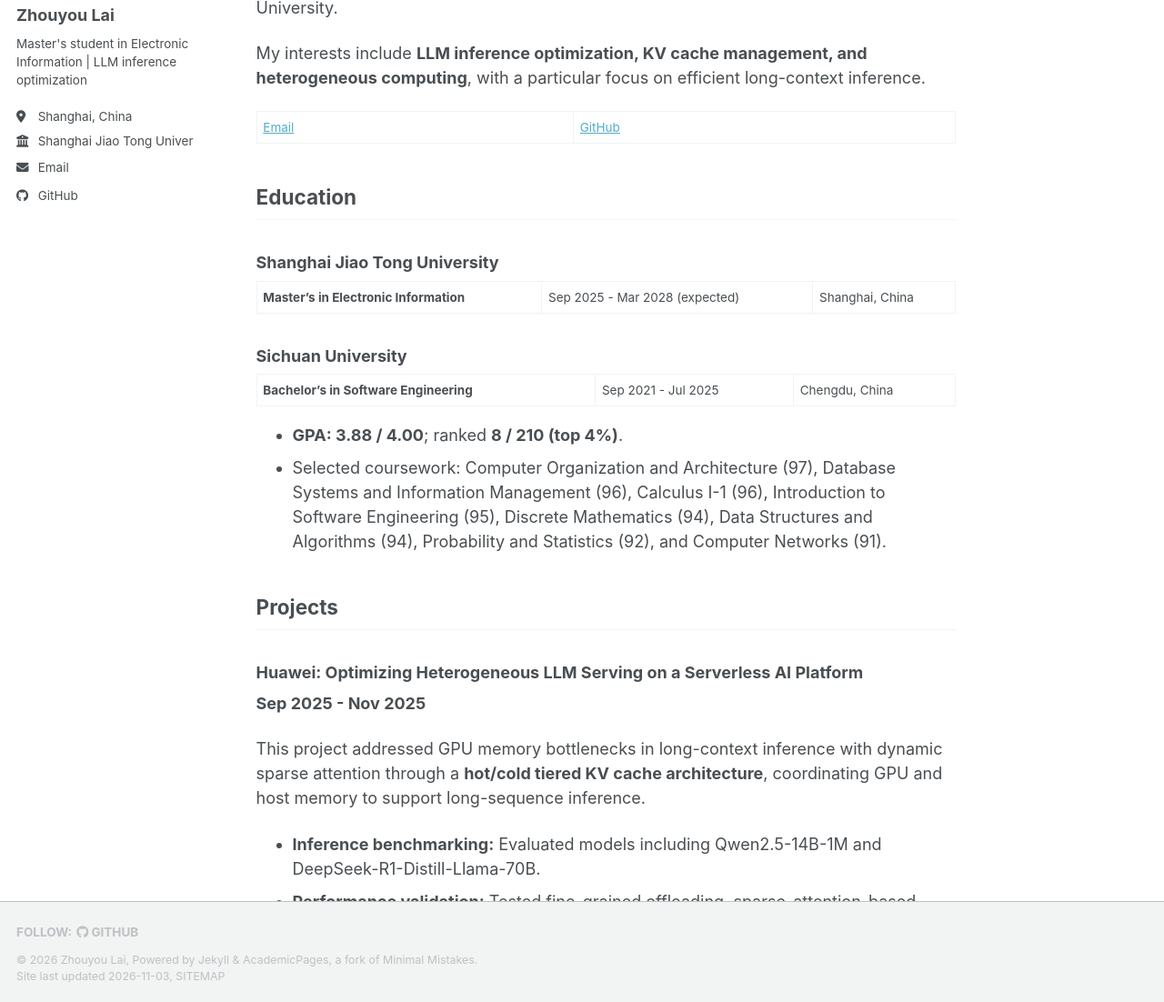
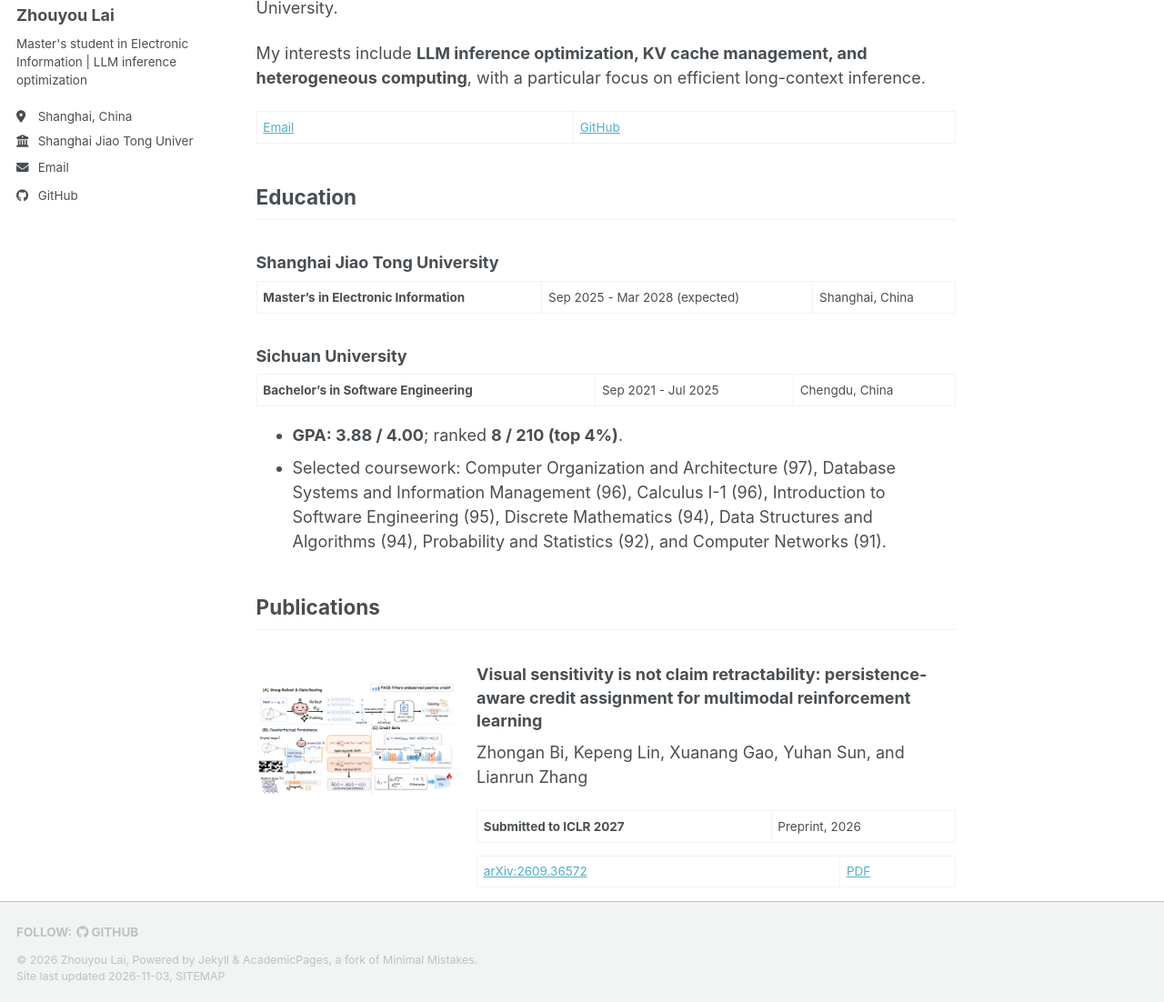
Before and after one commit to LZY2275/lzy2275.github.io, a Jekyll site: the page built from _pages/about.md, in a window 1280 px wide and 1400 px high, cut to the strip 298-1400 px from the top of the window. Shown: the whole strip at 91% size. Built offline with Jekyll 4.4.1, drawn with Linux system fonts in a browser that asks for light colours; a script bundle is joined from its source files by our own code; a style sheet for code colours, icons or effects is not loaded; some of the changed text lies outside the part shown.

Commit message:
Update publications with thumbnails and ICLR 2027 submission

```diff
--- a/_data/navigation.yml
+++ b/_data/navigation.yml
@@ -14,6 +14,9 @@ main:
   - title: "Education"
     url: /#education
 
+  - title: "Publications"
+    url: /#publications
+
   - title: "Projects"
     url: /#projects
 
--- a/_pages/about.md
+++ b/_pages/about.md
@@ -32,6 +32,51 @@ My interests include **LLM inference optimization, KV cache management, and hete
 - **GPA: 3.88 / 4.00**; ranked **8 / 210 (top 4%)**.
 - Selected coursework: Computer Organization and Architecture (97), Database Systems and Information Management (96), Calculus I-1 (96), Introduction to Software Engineering (95), Discrete Mathematics (94), Data Structures and Algorithms (94), Probability and Statistics (92), and Computer Networks (91).
 
+## Publications
+{: #publications }
+
+<div class="publication" markdown="1">
+<a class="publication__thumbnail" href="{{ '/images/publish/PACG-Figure-2.png' | relative_url }}">
+  <img src="{{ '/images/publish/PACG-Figure-2.png' | relative_url }}" alt="PACG framework: rollout and claim routing, counterfactual persistence, and credit gating" width="964" height="543" loading="lazy">
+</a>
+
+<div class="publication__details" markdown="1">
+
+### Visual sensitivity is not claim retractability: persistence-aware credit assignment for multimodal reinforcement learning
+
+Zhongan Bi, Kepeng Lin, Xuanang Gao, Yuhan Sun, and Lianrun Zhang
+
+**Submitted to ICLR 2027** | Preprint, 2026
+
+[arXiv:2609.36572](https://arxiv.org/abs/2609.36572) | [PDF]({{ '/files/12312_Visual_Sensitivity_Is_No.pdf' | relative_url }})
+
+Persistence-Aware Credit Gating (PACG) addresses the gap between visual sensitivity and claim retractability in multimodal reinforcement learning. A counterfactual diagnostic identifies visual claims that persist despite changes to the image; PACG then reduces positive training credit for unusually persistent claims without requiring supported/unsupported labels or adding inference cost. Experiments show improved benchmark accuracy and more retractable unsupported claims.
+
+</div>
+</div>
+
+<div class="publication" markdown="1">
+<a class="publication__thumbnail" href="{{ '/images/publish/CMIB-Figure1-1.png' | relative_url }}">
+  <img src="{{ '/images/publish/CMIB-Figure1-1.png' | relative_url }}" alt="CMIB framework for histology and genomic feature extraction, multimodal aggregation, and information bottleneck" width="1430" height="434" loading="lazy">
+</a>
+
+<div class="publication__details" markdown="1">
+
+### CMIB: A Cross Modal Interaction with Information Bottleneck Framework for Multimodal Survival Analysis
+
+**Zhou Lai**, Lifan Long, et al. | **First author**
+
+**Venue:** 2024 IEEE International Conference on Cybernetics and Intelligent Systems (CIS) and IEEE International Conference on Robotics, Automation and Mechatronics (RAM)
+
+**Published:** August 8, 2024
+
+[DOI: 10.1109/CIS-RAM61939.2024.10673062](https://doi.org/10.1109/CIS-RAM61939.2024.10673062) | [IEEE Xplore](https://ieeexplore.ieee.org/document/10673062) | Corpus ID: 272724858
+
+CMIB integrates histology images and genomic data for multimodal survival analysis. Private and common feature extraction blocks (PFEB and CFEB) separate modality-specific and shared information, while co-attention models their interactions. A multimodal information bottleneck (MIB) filters redundancy and noise from the fused representation. Experiments on three public TCGA datasets showed improved performance over the state-of-the-art methods evaluated in the paper.
+
+</div>
+</div>
+
 ## Projects
 {: #projects }
 
--- a/assets/css/main.scss
+++ b/assets/css/main.scss
@@ -36,3 +36,46 @@
     "layout/archive",
     "layout/sidebar"
 ;
+
+  .publication {
+    display: grid;
+    grid-template-columns: 220px minmax(0, 1fr);
+    gap: 1.25rem;
+    align-items: start;
+    margin: 2rem 0;
+  }
+
+  .publication__thumbnail {
+    display: block;
+    width: 100%;
+    aspect-ratio: 4 / 3;
+    background: #fff;
+
+    img {
+      display: block;
+      width: 100%;
+      height: 100%;
+      object-fit: contain;
+    }
+  }
+
+  .publication__details {
+    min-width: 0;
+    overflow-wrap: anywhere;
+
+    h3 {
+      margin-top: 0;
+      font-size: 1em;
+      line-height: 1.4;
+    }
+  }
+
+  @media (max-width: 600px) {
+    .publication {
+      grid-template-columns: minmax(0, 1fr);
+    }
+
+    .publication__thumbnail {
+      max-width: 24rem;
+    }
+  }
```
Also changed, not shown: images/publish/CMIB-Figure1-1.png (added), images/publish/PACG-Figure-2.png (added), 1 other file.
